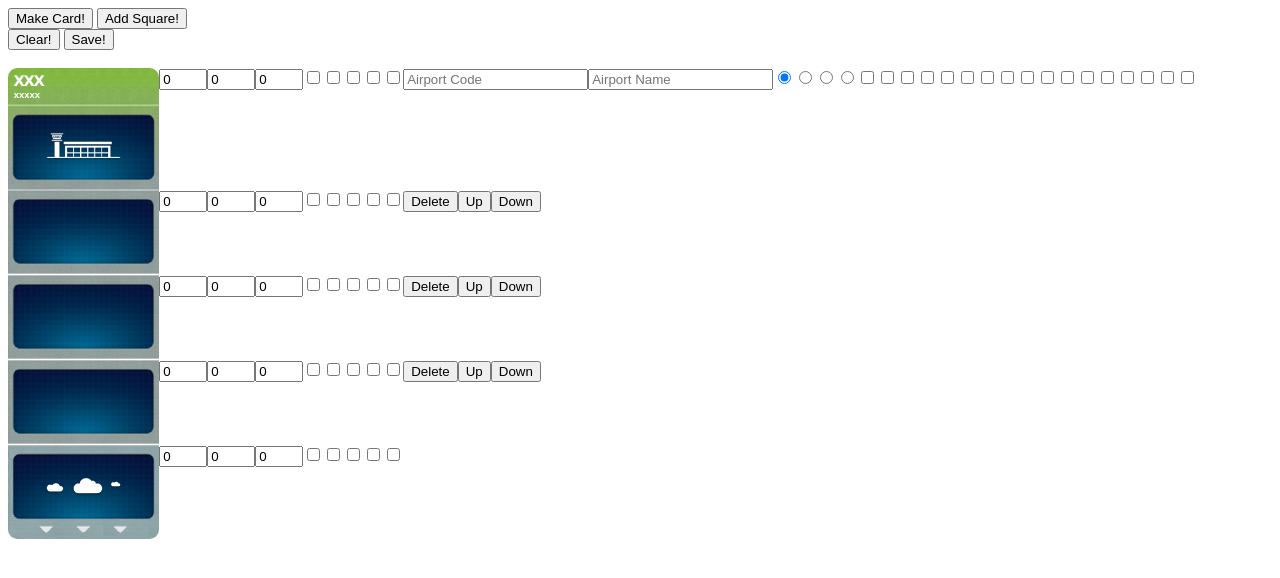
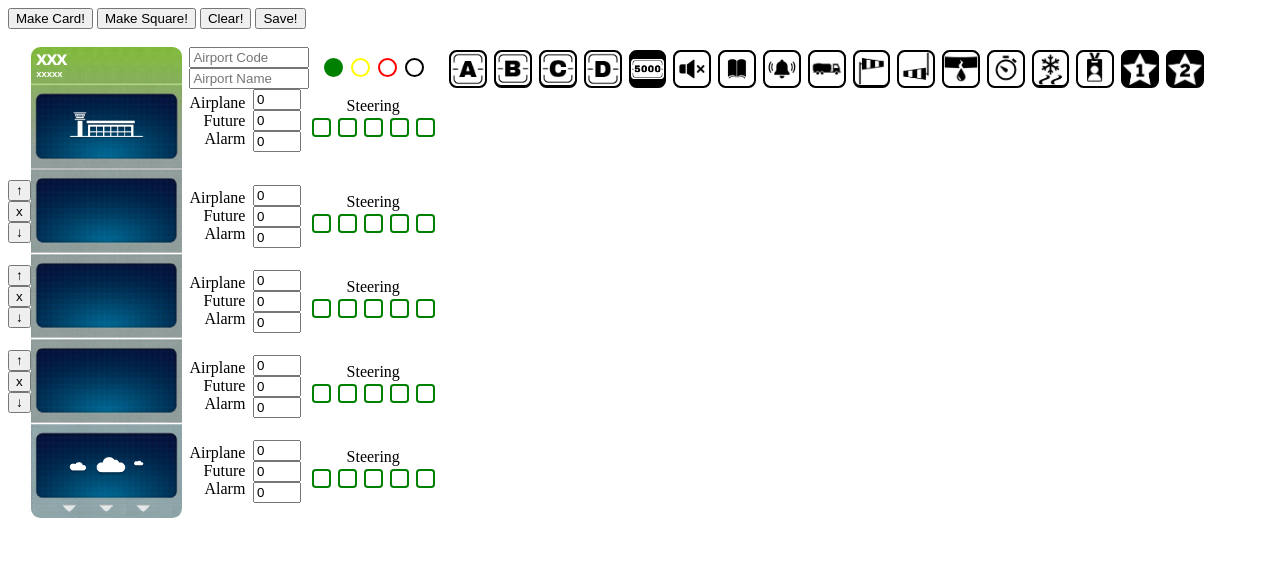
Before and after one commit to Theftlery07/SkyTeam_Expansion, a website: page index.html in a window 1280 px wide. Both pictures are taken after a click on the button "Make Card!". Drawn offline with Linux system fonts and the light colour scheme.

Commit message:
Making cards has been cleaned up, modifiers are distinguishable, and colors are clearly defened, form grid formatting was complicated to make it work

```diff
--- a/index.html
+++ b/index.html
@@ -8,8 +8,7 @@
 <body onload="init()">
     <script src="index.js"></script>
     <button onclick="make_card()">Make Card!</button>
-    <button onclick="make_square()">Add Square!</button>
-    <br>
+    <button onclick="make_square()">Make Square!</button>
     <button onclick="clear_all()">Clear!</button>
     <button onclick="save_card()">Save!</button>
     <br>
--- a/index.js
+++ b/index.js
@@ -1,6 +1,8 @@
 const nav = ["Neg2", "Neg1", "0", "Pos1", "Pos2"]
 const top_color = ["green", "yellow", "red", "black"]
-const modules = ["A", "B", "C", "D", "5000", "Mute", "Rules", "Alarm", "Headwind", "Tailwind", "Oil_Leak", "Intern", "Real_Time", "Oil_Truck", "Ice_Breaks", "Ability_1", "Ability_2"]
+const modules = ["A", "B", "C", "D",
+                        "5000", "Mute", "Rules", "Alarm", "Oil_Truck", "Headwind", "Tailwind", "Oil_Leak", "Real_Time", "Ice_Breaks", "Intern",
+                        "Ability_1", "Ability_2"]
 const squares = []
 
 function init(){
@@ -98,38 +100,57 @@ function make_button(parent, class_name, text, onClick){
     parent.appendChild(button)
     return button
 }
+function make_label(parent, class_name, text){
+    let label = document.createElement("label")
+    if(class_name !== "") label.classList.add(class_name)
+    label.textContent = text
+    parent.appendChild(label)
+    return label
+}
+function make_break(parent){
+    parent.appendChild(document.createElement("br"))
+}
 
 class Square{
     constructor(position){
         this.main_area = make_div(document.body, "block")
         this.main_area.style.order = position
         this.square = make_div(this.main_area, "square")
-        this.form = make_div(this.main_area)
+        this.form_right = make_div(this.main_area, "form_right")
+        this.form_right_inputs = make_div(this.form_right, "inputs")
+        this.form_right_labels = make_div(this.form_right, "labels")
+        this.form_right_steering = make_div(this.form_right, "steering")
+        this.form_left = make_div(this.main_area, "form_left")
 
         this.content_setup(this.square)
 
+        make_label(this.form_right_labels, "", "Airplane")
         this.input_airplane =
-            make_input_number(this.form, "", 0, 0, 6, () =>
+            make_input_number(this.form_right_inputs, "", 0, 0, 6, () =>
                     this.update_number(this.airplane_area, this.input_airplane.value, "Images/Airplane.png", "airplane"))
+        make_label(this.form_right_labels, "", "Future")
         this.input_future =
-            make_input_number(this.form, "", 0, 0, 3, () =>
+            make_input_number(this.form_right_inputs, "", 0, 0, 3, () =>
                 this.update_number(this.future_area, this.input_future.value, "Images/Future_Plane.png", "future"))
+        make_label(this.form_right_labels, "", "Alarm")
         this.input_alarm =
-            make_input_number(this.form, "", 0, 0, 2, () =>
+            make_input_number(this.form_right_inputs, "", 0, 0, 2, () =>
                 this.update_number(this.alarm_area, this.input_alarm.value, "Images/Alarm_Icon.png", "alarm"))
+        make_label(this.form_right_steering, "", "Steering")
+        make_break(this.form_right_steering)
         this.input_nav = new Array(5)
         for (let i = 0; i < 5; i++) {
-            this.input_nav[i] = make_input_checkbox(this.form, "", false, () =>
+            this.input_nav[i] = make_input_checkbox(this.form_right_steering, "navigation", false, () =>
             this.update_nav(this.input_nav[i].checked, this.nav_good[i], this.nav_bad[i]))
         }
+        this.up_button =
+            make_button(this.form_left, "", "↑", () =>
+                this.move_up())
         this.delete_button =
-            make_button(this.form, "", "Delete", () =>
+            make_button(this.form_left, "", "x", () =>
                 this.delete())
-        this.up_button =
-            make_button(this.form, "", "Up", () =>
-                this.move_up())
         this.down_button =
-            make_button(this.form, "", "Down", () =>
+            make_button(this.form_left, "", "↓", () =>
                 this.move_down())
         squares.push(this)
     }
@@ -191,24 +212,26 @@ class Square{
         }
     }
     delete(){
+        if(document.body.lastElementChild.previousElementSibling !== null){
+            let position = Number(document.body.lastElementChild.previousElementSibling.style.order)
+            for (let i = this.main_area.style.order; i < position; i++) {
+                this.move_down()
+            }
+        }
         this.main_area.remove()
         squares.splice(squares.indexOf(this), 1)
     }
     move_up(){
+        if(this.main_area.previousElementSibling === null) return
         this.main_area.previousElementSibling.style.order = String(Number(this.main_area.previousElementSibling.style.order) + 1)
         this.main_area.style.order = String(Number(this.main_area.style.order) - 1)
         this.main_area.previousElementSibling.before(this.main_area)
-        // this.update_buttons()
     }
     move_down(){
+        if(this.main_area.nextElementSibling === null) return
         this.main_area.nextElementSibling.style.order = String(Number(this.main_area.nextElementSibling.style.order) - 1)
         this.main_area.style.order = String(Number(this.main_area.style.order) + 1)
         this.main_area.nextElementSibling.after(this.main_area)
-        // this.update_buttons()
-    }
-    update_buttons(){
-        this.up_button.style.visibility = this.main_area.previousElementSibling.classList.contains("top") ? "hidden" : "visible"
-        this.down_button.style.visibility = this.main_area.nextElementSibling.classList.contains("bottom") ? "hidden" : "visible"
     }
 }
 class Top extends Square{
@@ -216,28 +239,34 @@ class Top extends Square{
         super(-1);
         this.square.classList.replace("square", "top")
         this.square.classList.add(top_color[0])
-        //     make_img(module, "Images/Modules/"+modules[Math.floor(Math.random()*modules.length)]+".png", "module")
+        this.form_right_etc = make_div(this.form_right, "etc")
+        this.form_right_color = make_div(this.form_right, "color")
+        this.form_right_text = make_div(this.form_right, "text")
         this.extra_content_setup(this.square)
 
         this.input_code =
-            make_input_text(this.form, "", "Airport Code", () =>
+            make_input_text(this.form_right_text, "text", "Airport Code", () =>
                 this.update_text(this.airport_code, this.input_code.value, "XXX"))
         this.input_name =
-            make_input_text(this.form, "", "Airport Name", () =>
+            make_input_text(this.form_right_text, "text", "Airport Name", () =>
                 this.update_text(this.airport_name, this.input_name.value, "xxxxx"))
         this.input_color = new Array(4)
         for (let i = 0; i < 4; i++) {
-            this.input_color[i] = make_input_radio(this.form, "", top_color[i], "color", i === 0, () =>
+            this.input_color[i] = make_input_radio(this.form_right_color, "color", top_color[i], "color", i === 0, () =>
                 this.update_color(top_color[i], this.input_color[i].checked))
+            this.input_color[i].style.borderColor = top_color[i]
+            this.input_color[i].style.color = top_color[i]
         }
         this.input_module = new Array(modules.length)
         for (let i = 0; i < modules.length; i++) {
-            this.input_module[i] = make_input_checkbox(this.form, "", false, () =>
+            this.input_module[i] = make_input_checkbox(this.form_right_etc, "module", false, () =>
             this.update_module(this.module[i], this.input_module[i].checked))
+            this.input_module[i].style.backgroundImage = "url('" + "Images/Modules/"+modules[i]+".png" + "')"
         }
-        this.delete_button.remove()
-        this.up_button.remove()
-        this.down_button.remove()
+        // this.input_module[4].style.width = "16mm"
+        this.delete_button.style.visibility = "hidden"
+        this.up_button.style.visibility = "hidden"
+        this.down_button.style.visibility = "hidden"
     }
     update_text(text, value, placeholder){
         text.textContent = value ? value : placeholder
@@ -268,8 +297,8 @@ class Bottom extends Square{
     constructor() {
         super(999);
         this.square.classList.replace("square", "bottom")
-        this.delete_button.remove()
-        this.up_button.remove()
-        this.down_button.remove()
+        this.delete_button.style.visibility = "hidden"
+        this.up_button.style.visibility = "hidden"
+        this.down_button.style.visibility = "hidden"
     }
 }
--- a/style.css
+++ b/style.css
@@ -6,9 +6,69 @@
 }
 .block{
     display: grid;
-    grid-template-areas: "square form";
-    grid-template-columns: max-content 1fr;
+    grid-template-areas: "form_left square form_right";
+    grid-template-columns: min-content max-content 1fr;
     justify-items: left;
+}
+.form_right {
+    padding-left: 2mm;
+    grid-area: form_right;
+    display: grid;
+    grid-template-areas: "text text color etc"
+                         "labels inputs steering etc";
+    grid-template-columns: min-content min-content max-content;
+    grid-column-gap: 2mm;
+    height: 22.25mm;
+}
+.labels{
+    grid-area: labels;
+    display: flex;
+    flex-direction: column;
+    text-align: right;
+    justify-content: center;
+}
+.inputs{
+    grid-area: inputs;
+    display: flex;
+    flex-direction: column;
+    justify-content: center;
+    align-items: flex-start;
+}
+.steering{
+    grid-area: steering;
+    text-align: center;
+    align-self: center;
+}
+.etc{
+    grid-area: etc;
+    justify-content: center;
+    display: flex;
+    flex-direction: row;
+    align-self: start;
+    flex-wrap: wrap;
+    min-height: 0;
+    min-width: 0;
+
+}
+.color{
+    grid-area: color;
+    align-self: center;
+    justify-self: center;
+}
+div.text{
+    grid-area: text;
+    display: flex;
+    flex-direction: column;
+    align-self: center;
+}
+input.text{
+    width:100%;
+}
+.form_left {
+    grid-area: form_left;
+    display: flex;
+    flex-direction: column;
+    justify-content: center;
 }
 .top.green{
     background-image: url('Images/Backgrounds/Top_Background_Green.png');
@@ -81,13 +141,54 @@ img.airplane{
     width: 3.5mm;
     padding: 0.5mm;
 }
-.navigation{
+img.navigation{
     width: 12mm;
     grid-area: navigation;
     justify-self: center;
     visibility: hidden;
 }
-
+input[type="checkbox"].navigation{
+    -webkit-appearance: none;
+    appearance: none;
+    background-color: #fff;
+    width: 5mm;
+    height: 5mm;
+    border: 0.75mm solid green;
+    border-radius: 1mm;
+}
+input[type="checkbox"].navigation:checked{
+    background-color: red;
+    border: 0.15em solid red;
+}
+input[type="checkbox"].module{
+    -webkit-appearance: none;
+    appearance: none;
+    width: 10mm;
+    height: 10mm;
+    border: 0.7mm solid black;
+    border-radius: 2mm;
+    background-color: black;
+    background-size: contain;
+    background-position: center;
+    background-repeat: no-repeat;
+}
+input[type="checkbox"].module:checked{
+    background-color: green;
+    border: 0.7mm solid green;
+}
+input[type="radio"].color{
+    -webkit-appearance: none;
+    appearance: none;
+    background-color: #fff;
+    width: 5mm;
+    height: 5mm;
+    border: 0.75mm solid;
+    border-radius: 50%;
+}
+input[type="radio"].color:checked{
+    border: 0.15em solid;
+    background-color: currentColor;
+}
 div.future{
     grid-area: future;
     align-content: center;
```
